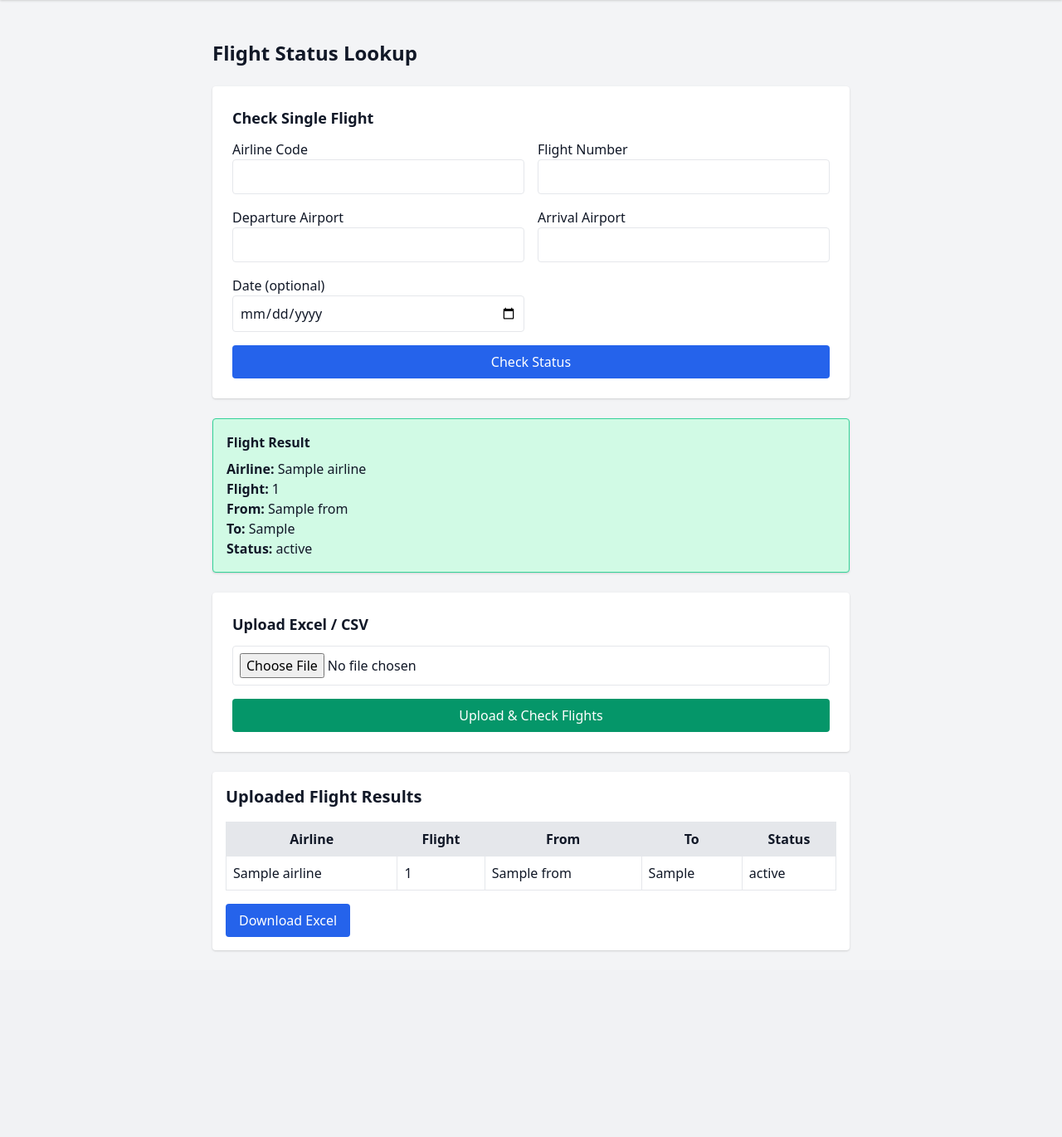
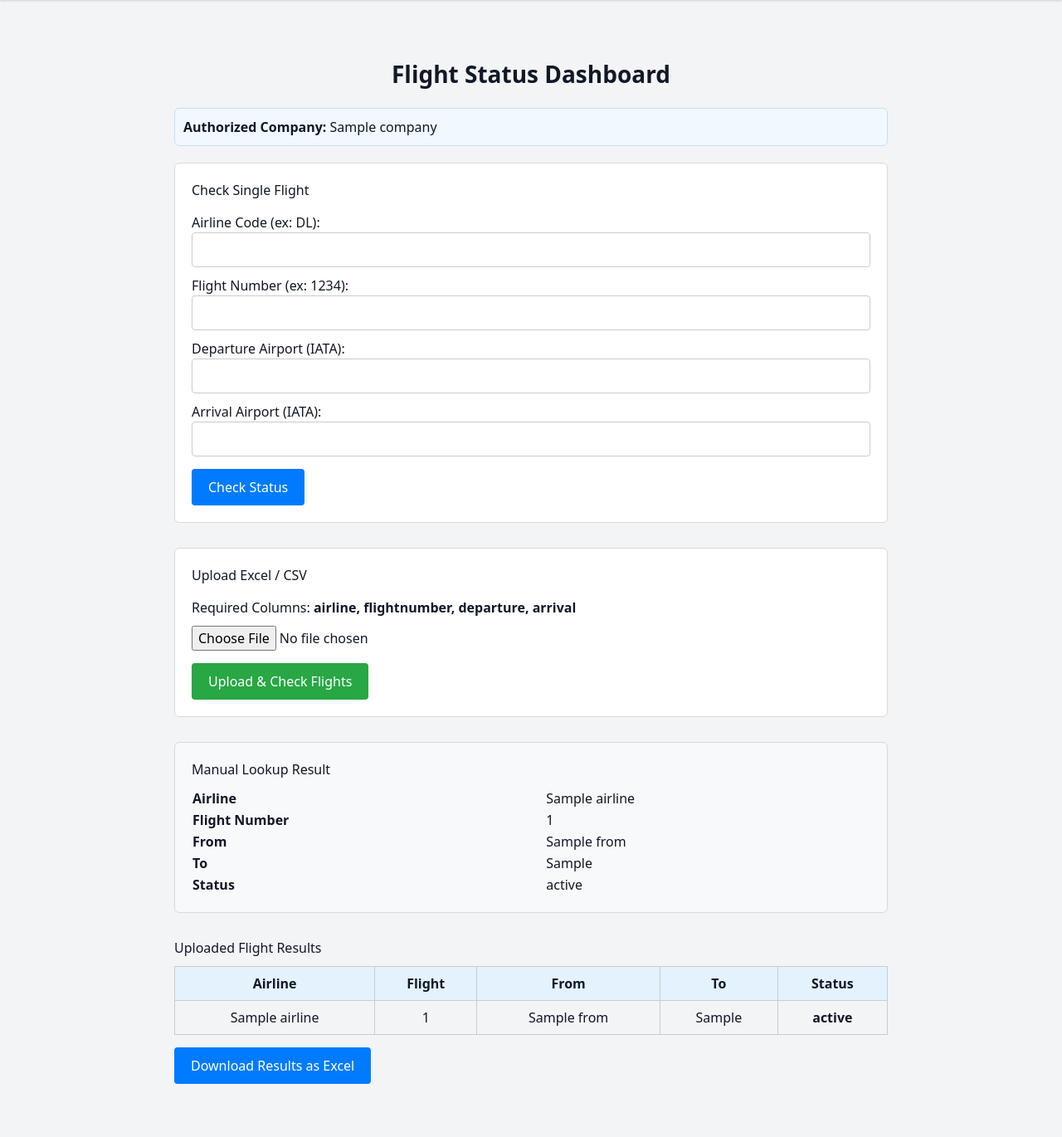
Before and after one commit to tripmakur/tripmakur, a Flask app: template templates/flight_status.html in a window 1280 px wide. Shown: the part 64-1434 px from the top of the page at 83% size. Before the commit the page ends 1210 px from the top, so only its background shows below. Run offline with Flask 3, Linux system fonts and the light colour scheme; the template is opened without the code that fills it: most values are stand-ins (such as "Sample title", 1, 10 or a date in 2020).

Commit message:
Update flight_status.html

```diff
--- a/templates/flight_status.html
+++ b/templates/flight_status.html
@@ -1,109 +1,129 @@
 {% extends "base.html" %}
 {% block content %}
 
-<div class="max-w-3xl mx-auto">
+<div class="container" style="max-width: 900px; margin: auto; padding: 20px;">
 
-    <h2 class="text-2xl font-bold mb-6">Flight Status Lookup</h2>
+    <h1 style="font-size: 28px; font-weight: bold; margin-bottom: 20px; text-align:center;">
+        Flight Status Dashboard
+    </h1>
 
-    <!-- MANUAL LOOKUP -->
-    <div class="bg-white p-6 rounded shadow mb-6">
-        <h3 class="text-lg font-semibold mb-3">Check Single Flight</h3>
+    <!-- Display Company -->
+    <div style="padding: 10px; background:#f1f8ff; border:1px solid #c7ddf5; border-radius:6px; margin-bottom:20px;">
+        <strong>Authorized Company:</strong> {{ company|capitalize }}
+    </div>
 
-        <form method="POST" action="{{ url_for('flight_status', company=company) }}">
+    <!-- Manual Flight Lookup -->
+    <div style="border:1px solid #d9d9d9; padding:20px; border-radius:6px; background:#ffffff; margin-bottom:30px;">
+        <h3 style="margin-bottom:15px;">Check Single Flight</h3>
 
+        <form method="POST" action="{{ url_for('flight_status') }}">
             <input type="hidden" name="company" value="{{ company }}">
 
-            <div class="grid grid-cols-2 gap-4">
-                <div>
-                    <label>Airline Code</label>
-                    <input type="text" name="airline" class="w-full border p-2 rounded" required>
+            <div style="margin-bottom:10px;">
+                <label>Airline Code (ex: DL):</label>
+                <input type="text" name="airline" required
+                       style="width:100%; padding:8px; border:1px solid #ccc; border-radius:4px;">
             </div>
 
-                <div>
-                    <label>Flight Number</label>
-                    <input type="text" name="flight_number" class="w-full border p-2 rounded" required>
+            <div style="margin-bottom:10px;">
+                <label>Flight Number (ex: 1234):</label>
+                <input type="text" name="flight_number" required
+                       style="width:100%; padding:8px; border:1px solid #ccc; border-radius:4px;">
             </div>
 
-                <div>
-                    <label>Departure Airport</label>
-                    <input type="text" name="departure" class="w-full border p-2 rounded" required>
+            <div style="margin-bottom:10px;">
+                <label>Departure Airport (IATA):</label>
+                <input type="text" name="departure" required
+                       style="width:100%; padding:8px; border:1px solid #ccc; border-radius:4px;">
             </div>
 
-                <div>
-                    <label>Arrival Airport</label>
-                    <input type="text" name="arrival" class="w-full border p-2 rounded" required>
+            <div style="margin-bottom:15px;">
+                <label>Arrival Airport (IATA):</label>
+                <input type="text" name="arrival" required
+                       style="width:100%; padding:8px; border:1px solid #ccc; border-radius:4px;">
             </div>
 
-                <div>
-                    <label>Date (optional)</label>
-                    <input type="date" name="flight_date" class="w-full border p-2 rounded">
-                </div>
-            </div>
-
-            <button class="bg-blue-600 text-white px-4 py-2 rounded mt-4 w-full">
+            <button type="submit"
+                    style="background:#007bff; color:white; padding:10px 20px; border:none; border-radius:4px; cursor:pointer;">
                 Check Status
             </button>
         </form>
     </div>
 
-    <!-- RESULT -->
-    {% if flight_info %}
-    <div class="bg-green-100 border border-green-400 p-4 rounded shadow mb-6">
-        <h3 class="font-bold mb-2">Flight Result</h3>
-        <p><strong>Airline:</strong> {{ flight_info.Airline }}</p>
-        <p><strong>Flight:</strong> {{ flight_info.FlightNumber }}</p>
-        <p><strong>From:</strong> {{ flight_info.From }}</p>
-        <p><strong>To:</strong> {{ flight_info.To }}</p>
-        <p><strong>Status:</strong> {{ flight_info.Status }}</p>
-    </div>
-    {% endif %}
 
-    <!-- FILE UPLOAD -->
-    <div class="bg-white p-6 rounded shadow mb-6">
-        <h3 class="text-lg font-semibold mb-3">Upload Excel / CSV</h3>
+    <!-- Excel Upload -->
+    <div style="border:1px solid #d9d9d9; padding:20px; border-radius:6px; background:#ffffff; margin-bottom:30px;">
+        <h3 style="margin-bottom:15px;">Upload Excel / CSV</h3>
+
+        <p style="margin-bottom:10px;">
+            Required Columns: <strong>airline, flightnumber, departure, arrival</strong>
+        </p>
 
         <form method="POST" action="{{ url_for('upload_file') }}" enctype="multipart/form-data">
             <input type="hidden" name="company" value="{{ company }}">
 
-            <input type="file" name="file" class="w-full border p-2 rounded mb-4" required>
+            <input type="file" name="file" accept=".xlsx,.csv" required
+                   style="margin-bottom:15px;">
 
-            <button class="bg-green-600 text-white px-4 py-2 rounded w-full">
+            <br>
+
+            <button type="submit"
+                    style="background:#28a745; color:white; padding:10px 20px; border:none; border-radius:4px; cursor:pointer;">
                 Upload & Check Flights
             </button>
         </form>
     </div>
 
+
+    <!-- Manual Result -->
+    {% if flight_info %}
+    <div style="border:1px solid #d9d9d9; padding:20px; border-radius:6px; background:#f8f9fa; margin-bottom:30px;">
+        <h3 style="margin-bottom:10px;">Manual Lookup Result</h3>
+        <table style="width:100%; border-collapse:collapse;">
+            <tr><td><strong>Airline</strong></td><td>{{ flight_info.Airline }}</td></tr>
+            <tr><td><strong>Flight Number</strong></td><td>{{ flight_info.FlightNumber }}</td></tr>
+            <tr><td><strong>From</strong></td><td>{{ flight_info.From }}</td></tr>
+            <tr><td><strong>To</strong></td><td>{{ flight_info.To }}</td></tr>
+            <tr><td><strong>Status</strong></td><td>{{ flight_info.Status }}</td></tr>
+        </table>
+    </div>
+    {% endif %}
+
+
+    <!-- Batch Results -->
     {% if uploaded_results %}
-    <div class="bg-white shadow p-4 rounded">
+    <div style="margin-bottom:20px;">
+        <h3 style="margin-bottom:10px;">Uploaded Flight Results</h3>
 
-        <h3 class="text-xl font-bold mb-4">Uploaded Flight Results</h3>
-
-        <table class="w-full table-auto border">
-            <thead class="bg-gray-200">
+        <table style="width:100%; border-collapse:collapse; text-align:center;">
+            <thead style="background:#e3f2fd;">
                 <tr>
-                    <th class="border p-2">Airline</th>
-                    <th class="border p-2">Flight</th>
-                    <th class="border p-2">From</th>
-                    <th class="border p-2">To</th>
-                    <th class="border p-2">Status</th>
+                    <th style="border:1px solid #ccc; padding:8px;">Airline</th>
+                    <th style="border:1px solid #ccc; padding:8px;">Flight</th>
+                    <th style="border:1px solid #ccc; padding:8px;">From</th>
+                    <th style="border:1px solid #ccc; padding:8px;">To</th>
+                    <th style="border:1px solid #ccc; padding:8px;">Status</th>
                 </tr>
             </thead>
             <tbody>
                 {% for row in uploaded_results %}
                 <tr>
-                    <td class="border p-2">{{ row.Airline }}</td>
-                    <td class="border p-2">{{ row.FlightNumber }}</td>
-                    <td class="border p-2">{{ row.From }}</td>
-                    <td class="border p-2">{{ row.To }}</td>
-                    <td class="border p-2">{{ row.Status }}</td>
+                    <td style="border:1px solid #ccc; padding:8px;">{{ row.Airline }}</td>
+                    <td style="border:1px solid #ccc; padding:8px;">{{ row.FlightNumber }}</td>
+                    <td style="border:1px solid #ccc; padding:8px;">{{ row.From }}</td>
+                    <td style="border:1px solid #ccc; padding:8px;">{{ row.To }}</td>
+                    <td style="border:1px solid #ccc; padding:8px; font-weight:bold;">
+                        {{ row.Status }}
+                    </td>
                 </tr>
                 {% endfor %}
             </tbody>
         </table>
 
         <a href="{{ url_for('download_excel') }}"
-           class="bg-blue-600 text-white px-4 py-2 rounded inline-block mt-4">
-           Download Excel
+           style="display:inline-block; margin-top:15px; background:#007bff; color:white;
+                  padding:10px 20px; border-radius:4px; text-decoration:none;">
+            Download Results as Excel
         </a>
     </div>
     {% endif %}
```
Lines whose indentation alone changed are shown as unchanged.
